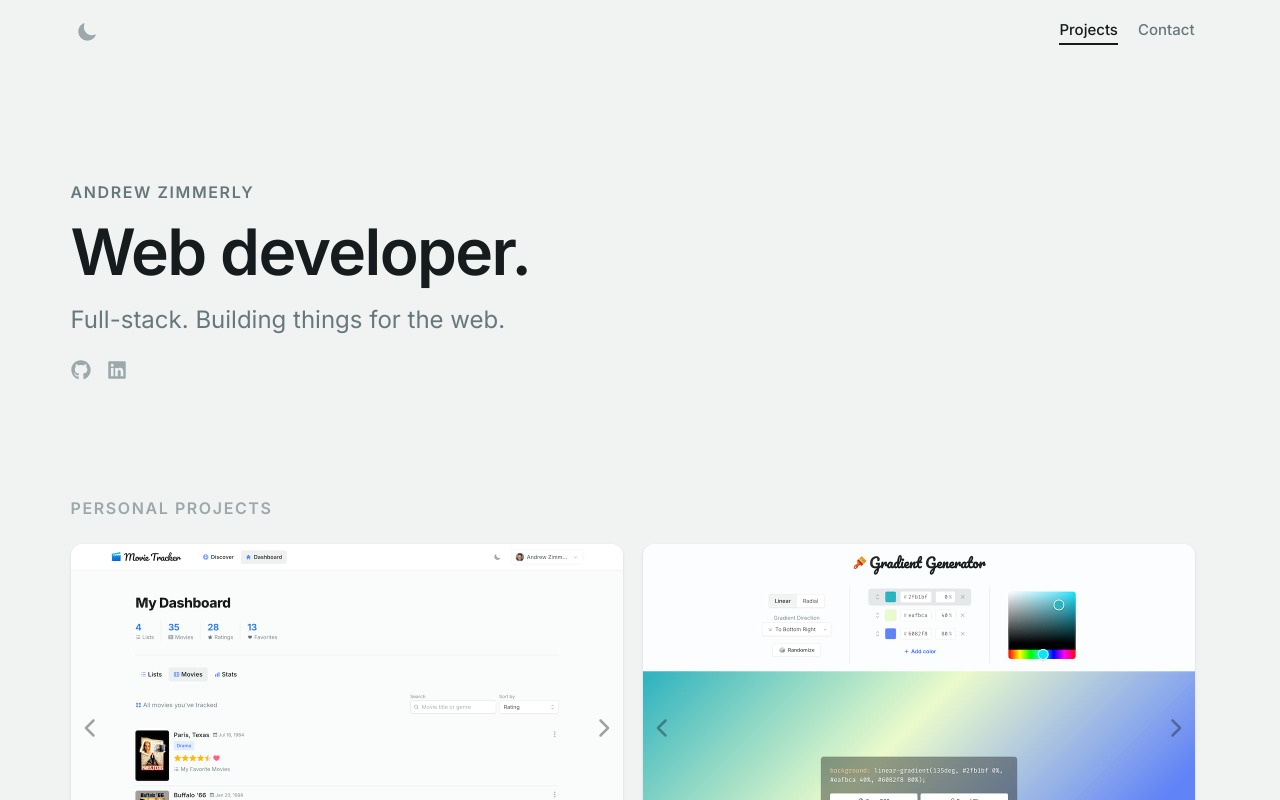
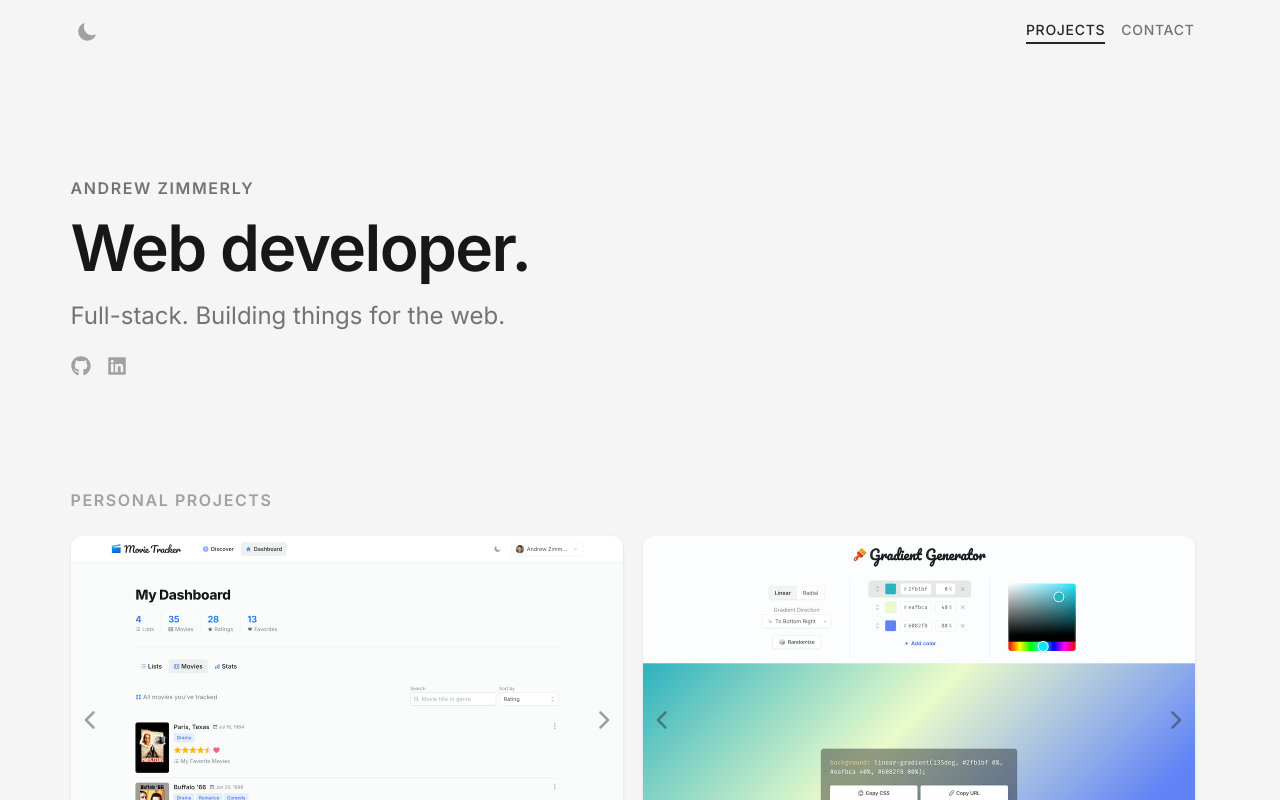
Before and after one commit to azimmerly/portfolio, a Next.js app: page / in a window 1280 px wide. Shown: the top 800 px of the page. Built offline with nearby package versions, Linux system fonts and the light colour scheme.

Commit message:
Update UI styles

```diff
--- a/src/app/(home)/AboutMe.tsx
+++ b/src/app/(home)/AboutMe.tsx
@@ -10,13 +10,13 @@ const socialLinks = [
 
 export const AboutMe = () => (
   <section className="flex min-h-60 flex-col justify-center lg:min-h-80">
-    <p className="mb-3 text-base font-semibold tracking-widest text-mist-500 uppercase lg:mb-4">
+    <p className="mb-3 text-base font-semibold tracking-widest text-neutral-500 uppercase lg:mb-4">
       Andrew Zimmerly
     </p>
-    <h1 className="text-[clamp(2.75rem,6vw,4rem)] leading-none font-semibold tracking-tight text-mist-900 dark:text-white">
+    <h1 className="text-[clamp(2.75rem,6vw,4rem)] leading-none font-semibold tracking-tight text-neutral-900 dark:text-white">
       Web developer.
     </h1>
-    <p className="mt-4 max-w-md text-xl text-mist-500 lg:mt-5 lg:text-2xl">
+    <p className="mt-4 max-w-md text-xl text-neutral-500 lg:mt-5 lg:text-2xl">
       Full-stack. Building things for the web.
     </p>
     <div className="mt-5 flex items-center gap-4 lg:mt-6">
@@ -27,7 +27,7 @@ export const AboutMe = () => (
           target="_blank"
           rel="noreferrer"
           aria-label={label}
-          className="text-mist-400 transition-colors hover:text-mist-700 dark:hover:text-mist-200"
+          className="text-neutral-400 transition-colors hover:text-neutral-700 dark:hover:text-neutral-200"
         >
           <Icon className="size-5" />
         </Link>
--- a/src/app/(home)/page.tsx
+++ b/src/app/(home)/page.tsx
@@ -3,7 +3,7 @@ import { ProjectList } from "./ProjectList";
 import { SchemaEmbed } from "./SchemaEmbed";
 
 const Home = () => (
-  <div className="my-8 flex flex-col gap-8 lg:my-14 lg:gap-14">
+  <div className="my-8 flex flex-col gap-8 lg:my-13 lg:gap-13">
     <SchemaEmbed />
     <AboutMe />
     <ProjectList />
--- a/src/app/contact/ContactForm.tsx
+++ b/src/app/contact/ContactForm.tsx
@@ -36,7 +36,7 @@ export const ContactForm = () => {
   };
 
   const fieldClasses =
-    "mb-2.5 w-full resize-none rounded-md border-2 border-transparent bg-mist-200 px-2 py-1.25 text-[15px] outline-hidden focus:border-mist-900 dark:focus:border-white dark:bg-mist-800";
+    "mb-2.5 w-full resize-none rounded-md border-2 border-transparent bg-neutral-200 px-2 py-1.25 text-[15px] outline-hidden focus:border-neutral-900 dark:focus:border-white dark:bg-neutral-800";
 
   return (
     <form
@@ -95,7 +95,7 @@ export const ContactForm = () => {
         type="submit"
         aria-busy={isSubmitting}
         disabled={isSubmitting}
-        className={`mt-3 flex w-full items-center justify-center gap-2 self-center rounded-md border-none bg-mist-900 px-4 py-2.25 text-sm font-medium text-white shadow-xs transition-colors hover:bg-mist-700 active:translate-y-[0.5px] active:scale-[0.995] dark:bg-white dark:text-mist-900 dark:hover:bg-mist-200 ${isSubmitting ? "pointer-events-none opacity-85" : "cursor-pointer"}`}
+        className={`mt-3 flex w-full items-center justify-center gap-2 self-center rounded-md border-none bg-neutral-900 px-4 py-2.25 text-sm font-medium text-white shadow-xs transition-colors hover:bg-neutral-700 active:translate-y-[0.5px] active:scale-[0.995] dark:bg-white dark:text-neutral-900 dark:hover:bg-neutral-200 ${isSubmitting ? "pointer-events-none opacity-85" : "cursor-pointer"}`}
       >
         {isSubmitting ? (
           <LoadingSpinner aria-hidden="true" />
--- a/src/app/contact/page.tsx
+++ b/src/app/contact/page.tsx
@@ -4,7 +4,7 @@ const Contact = () => (
   <div className="my-12 flex flex-col items-center gap-6 text-center lg:my-20">
     <div>
       <h1 className="text-3xl font-semibold lg:text-4xl">Get in touch.</h1>
-      <p className="mt-3 text-mist-500 dark:text-mist-400">
+      <p className="mt-3 text-neutral-500 dark:text-neutral-400">
         Open to new opportunities and collaborations.
       </p>
     </div>
--- a/src/app/layout.tsx
+++ b/src/app/layout.tsx
@@ -22,7 +22,7 @@ export const metadata: Metadata = {
 
 const RootLayout = ({ children }: Readonly<{ children: React.ReactNode }>) => (
   <html lang="en" className={interFont.className} suppressHydrationWarning>
-    <body className="flex min-h-screen flex-col items-center bg-mist-100 text-mist-900 antialiased dark:bg-mist-950 dark:text-white">
+    <body className="flex min-h-screen flex-col items-center bg-neutral-100 text-neutral-900 antialiased dark:bg-neutral-950 dark:text-white">
       <Providers>
         <main className="flex w-full max-w-6xl flex-auto flex-col px-3.5">
           <Nav />
--- a/src/components/Footer.tsx
+++ b/src/components/Footer.tsx
@@ -2,8 +2,8 @@ const currentYear = new Date().getFullYear();
 
 export const Footer = () => (
   <footer className="w-full max-w-6xl px-4 py-8">
-    <div className="border-t border-mist-200 pt-8 dark:border-mist-800">
-      <p className="text-center text-xs font-medium tracking-widest text-mist-400 uppercase lg:text-left">
+    <div className="border-t border-neutral-200 pt-8 dark:border-neutral-800">
+      <p className="text-center text-xs font-medium tracking-widest text-neutral-400 uppercase lg:text-left dark:text-neutral-600">
         &copy; {currentYear} Andrew Zimmerly
       </p>
     </div>
--- a/src/components/ImageCarousel.tsx
+++ b/src/components/ImageCarousel.tsx
@@ -50,7 +50,7 @@ export const ImageCarousel = ({ altLabel, images }: ImageCarouselProps) => {
         {images.map((_, index) => (
           <span
             key={index}
-            className={`size-1.5 rounded-full transition-colors ${index === selectedIndex ? "bg-mist-900/50" : "bg-mist-900/20"}`}
+            className={`size-1.5 rounded-full transition-colors ${index === selectedIndex ? "bg-neutral-900/50" : "bg-neutral-900/20"}`}
           />
         ))}
       </div>
@@ -58,7 +58,7 @@ export const ImageCarousel = ({ altLabel, images }: ImageCarouselProps) => {
         type="button"
         aria-label="Previous image"
         onClick={() => emblaApi?.scrollPrev()}
-        className="absolute top-1/2 left-1.5 -translate-y-1/2 cursor-pointer rounded-full p-1 text-mist-900/40 transition-colors hover:text-mist-900/60"
+        className="absolute top-1/2 left-1.5 -translate-y-1/2 cursor-pointer rounded-full p-1 text-neutral-900/40 transition-colors hover:text-neutral-900/60"
       >
         <FaChevronLeft className="size-5" />
       </button>
@@ -66,7 +66,7 @@ export const ImageCarousel = ({ altLabel, images }: ImageCarouselProps) => {
         type="button"
         aria-label="Next image"
         onClick={() => emblaApi?.scrollNext()}
-        className="absolute top-1/2 right-1.5 -translate-y-1/2 cursor-pointer rounded-full p-1 text-mist-900/40 transition-colors hover:text-mist-900/60"
+        className="absolute top-1/2 right-1.5 -translate-y-1/2 cursor-pointer rounded-full p-1 text-neutral-900/40 transition-colors hover:text-neutral-900/60"
       >
         <FaChevronRight className="size-5" />
       </button>
--- a/src/components/Nav.tsx
+++ b/src/components/Nav.tsx
@@ -2,7 +2,7 @@ import { NavLink } from "@/components/NavLink";
 import { ThemeToggle } from "@/components/ThemeToggle";
 
 export const Nav = () => (
-  <nav className="flex items-center justify-center gap-5 py-4 lg:justify-end">
+  <nav className="flex items-center justify-center gap-4 py-4 lg:justify-end">
     <ThemeToggle />
     <NavLink href="/">Projects</NavLink>
     <NavLink href="/contact">Contact</NavLink>
--- a/src/components/NavLink.tsx
+++ b/src/components/NavLink.tsx
@@ -11,15 +11,15 @@ export const NavLink = ({ href, children }: NavLinkProps) => {
   const pathname = usePathname();
   const ariaCurrent = href === pathname ? "page" : undefined;
 
-  const stateClasses = ariaCurrent
-    ? "pointer-events-none border-mist-900 text-mist-900 dark:border-white dark:text-white"
-    : "border-transparent text-mist-500 hover:text-mist-900 dark:hover:text-white";
+  const activeStyles = ariaCurrent
+    ? "pointer-events-none border-neutral-800 text-neutral-800 dark:border-neutral-100 dark:text-neutral-100"
+    : "border-transparent text-neutral-500 hover:text-neutral-800 dark:hover:text-neutral-100";
 
   return (
     <Link
       href={href}
       aria-current={ariaCurrent}
-      className={`border-b-2 pb-0.5 text-[15px] font-medium transition-colors ${stateClasses}`}
+      className={`border-b-2 pb-0.5 text-sm font-medium tracking-wider uppercase transition-colors ${activeStyles}`}
     >
       {children}
     </Link>
--- a/src/components/ThemeToggle.tsx
+++ b/src/components/ThemeToggle.tsx
@@ -21,7 +21,7 @@ export const ThemeToggle = () => {
     <button
       type="button"
       onClick={toggleTheme}
-      className="mr-auto flex size-8 cursor-pointer items-center justify-center rounded-full text-mist-400 transition-colors hover:bg-mist-200 hover:text-mist-600 focus-visible:ring-2 focus-visible:ring-blue-600 focus-visible:outline-hidden dark:hover:bg-mist-800 dark:hover:text-mist-300"
+      className="mr-auto flex size-8 cursor-pointer items-center justify-center rounded-full text-neutral-400 transition-colors hover:bg-neutral-200 hover:text-neutral-600 focus-visible:ring-2 focus-visible:ring-blue-600 focus-visible:outline-hidden dark:hover:bg-neutral-800 dark:hover:text-neutral-300"
     >
       <span className="sr-only">Toggle theme</span>
       <span
```
Also changed, not shown: src/app/(home)/ProjectList.tsx (+7 -7 lines).
